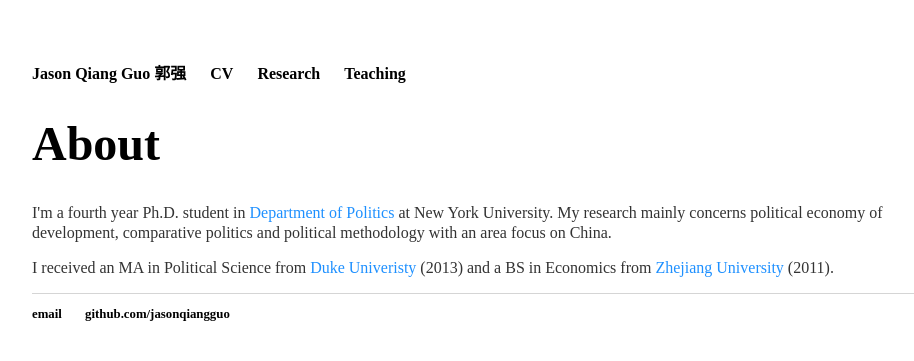
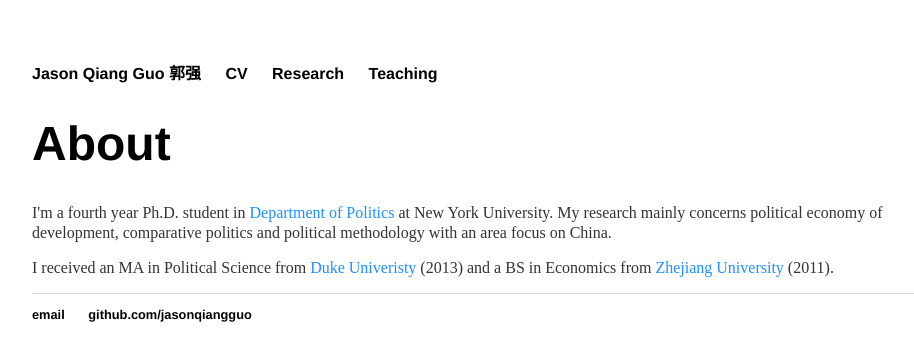
Before and after one commit to jasonqiangguo/jasonqiangguo.github.io, a Jekyll site: the page built from index.html, in a window 1280 px wide. Shown: the top 361 px of the page, without its empty margins (160-1074 px from the left). Built offline with Jekyll 4.4.1, drawn with Linux system fonts in a browser that asks for light colours.

Commit message:
homepage

```diff
--- a/css/main.css
+++ b/css/main.css
@@ -3,7 +3,7 @@ body {
     width: 70%;
 }
 nav ul, footer ul {
-    font-family:'Sans-Serif';
+    font-family:'Helvetica', 'Sans-Serif';
     padding: 0px;
     list-style: none;
     font-weight: bold;
@@ -27,7 +27,7 @@ a:hover {
 }
 h1 {
     font-size: 3em;
-    font-family: 'Sans-Serif';
+    font-family: 'Helvetica', 'Sans-Serif';
 }
 p {
     font-size: 1em;
```
